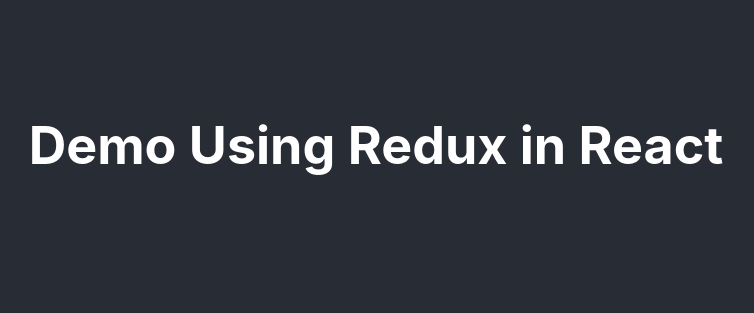
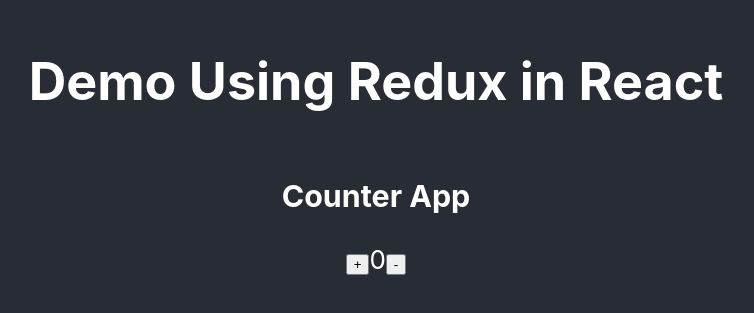
Before and after one commit to manngo2013/demo-seventh-project, a React (Create React App) app: page / in a window 1280 px wide. Shown: the part 255-568 px from the top of the page, without its empty margins (264-1018 px from the left). Built offline with nearby package versions, Linux system fonts and the light colour scheme.

Commit message:
Lecture 78: Mapping State to Props

```diff
--- a/src/App.js
+++ b/src/App.js
@@ -1,11 +1,13 @@
 import logo from './logo.svg';
 import './App.css';
+import Counter from './components/Counter';
 
 function App() {
   return (
     <div className="App">
       <header className="App-header">
         <h1>Demo Using Redux in React</h1>
+        <Counter />
       </header>
     </div>
   );
--- /dev/null
+++ b/src/components/Counter.jsx
@@ -0,0 +1,25 @@
+import React, { Component } from "react";
+import { connect } from "react-redux";
+
+class Counter extends Component {
+  render() {
+    return (
+      <div>
+        <h3>Counter App</h3>
+        <form>
+          <input type="button" value="+" />
+          {this.props.count}
+          <input type="button" value="-" />
+        </form>
+      </div>
+    );
+  }
+}
+
+const mapStateToProps = (state) => {
+  return {
+    count: state.counterReducer.initCount,
+  };
+};
+
+export default connect(mapStateToProps)(Counter);
```
